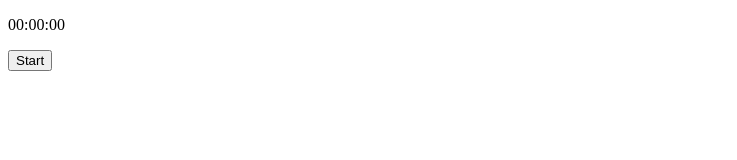
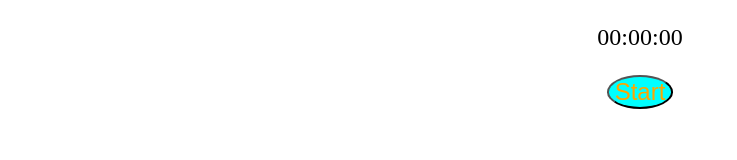
Before and after one commit to kschultee/stop-watch, a plain HTML site: page startTimer/index.html in a window 1280 px wide. Shown: the whole page, without its empty margins (0-737 px from the left). Drawn offline with Linux system fonts and the light colour scheme.

Commit message:
added style

```diff
--- a/startTimer/index.html
+++ b/startTimer/index.html
@@ -3,10 +3,13 @@
   <head>
     <meta charset="utf-8">
     <title>Timer Start</title>
+    <link rel="stylesheet" href="style.css"/>
   </head>
   <body>
     <p><span id = "mins">00</span><span>:</span><span id = "seconds">00</span><span>:</span><span id = "tenths">00</span></p>
+    <div style="text-align:center;">
     <button id="start">Start</button>
+    </div>
     <script src="main.js"></script>
   </body>
 </html>
--- /dev/null
+++ b/startTimer/style.css
@@ -0,0 +1,14 @@
+button {
+  background-color: aqua;
+  border-radius: 50%;
+  font-size: 24px;
+  color: orange;
+  margin-left: auto;
+  margin-right: auto;
+}
+
+p {
+  height: auto;
+  text-align: center;
+  font-size: 24px;
+}
```
